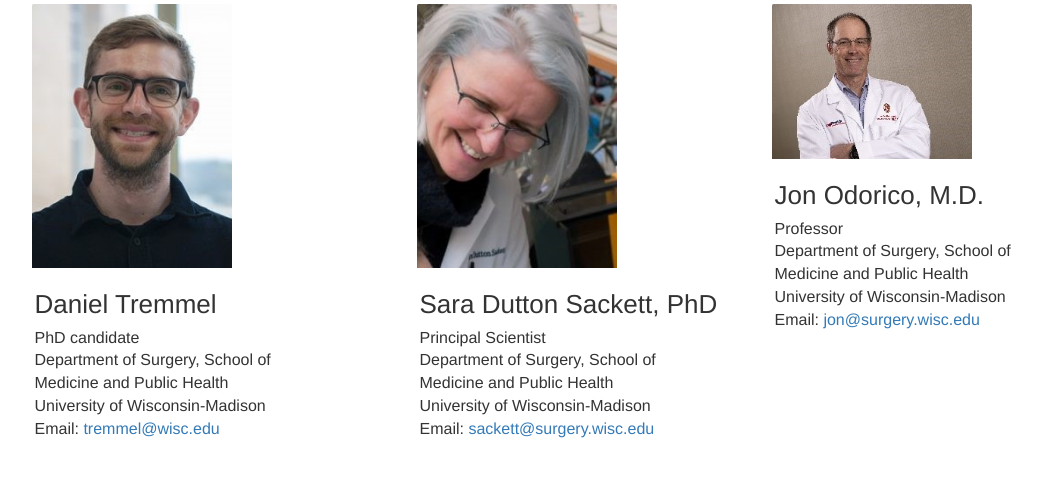
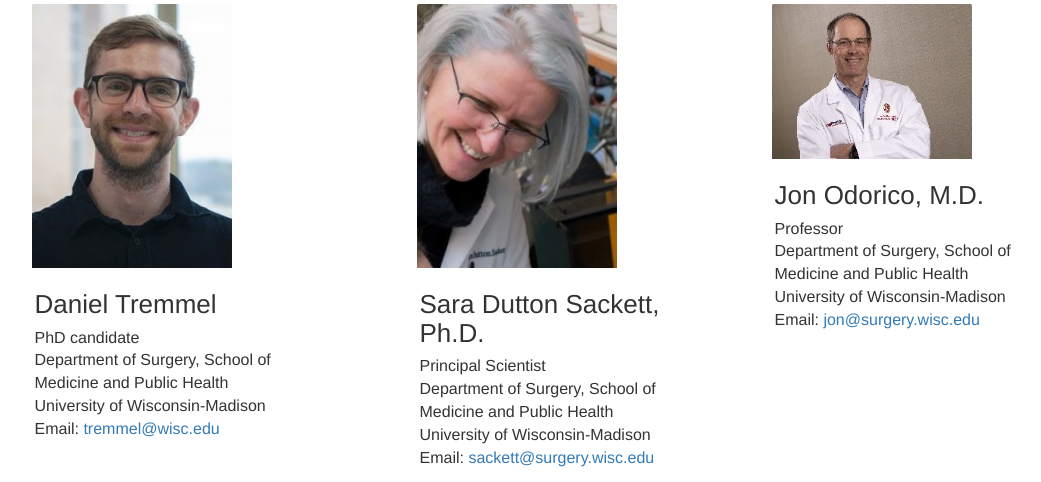
Before and after one commit to grahamdelafield/NC_WebApp, a Flask app: page /authors in a window 1280 px wide. Shown: the part 954-1436 px from the top of the page, without its empty margins (78-1119 px from the left). Before the commit the page ends 1392 px from the top, so only its background shows below. Run offline with Flask 2, Linux system fonts and the light colour scheme; some libraries are stand-ins or nearby versions.

Commit message:
fixed author title

```diff
--- a/templates/authors.html
+++ b/templates/authors.html
@@ -60,7 +60,7 @@
                 <div class="person-card">
                     <img src="{{url_for('static', filename='media/SaraSackett.jpg')}}" class="card-img-top" alt="Sara Sackett, Ph.D">
                     <div class="card-body">
-                    <h5 class="card-title">Sara Dutton Sackett, PhD</h5>
+                    <h5 class="card-title">Sara Dutton Sackett, Ph.D.</h5>
                     <p class="person-card-text">Principal Scientist</p>
                         <p class="person-card-text">Department of Surgery, School of Medicine and Public Health</p>
                         <p class="person-card-text">University of Wisconsin-Madison</p>
```
